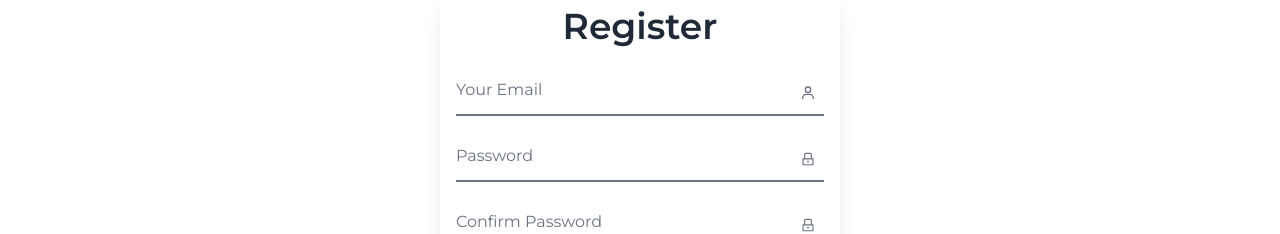
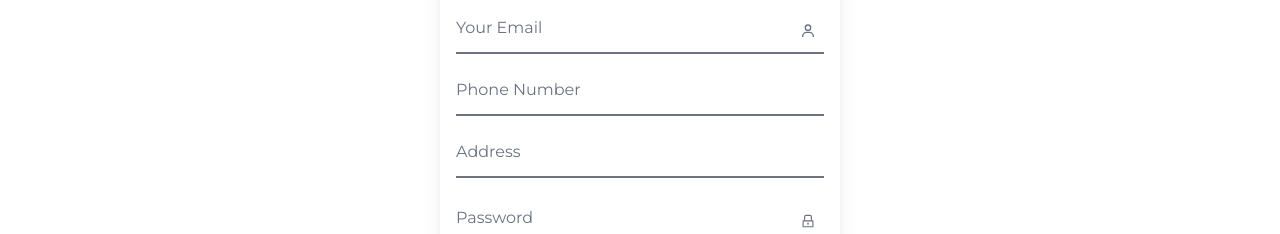
Before and after one commit to Soban3200/BennyQsystemsProjectFrontend, a React (Vite) app: page /register in a window 1280 px wide. Shown: the part 289-523 px from the top of the page. Built offline with nearby package versions, Linux system fonts and the light colour scheme.

Commit message:
Update Register.jsx

```diff
--- a/src/Components/Login/Register.jsx
+++ b/src/Components/Login/Register.jsx
@@ -35,6 +35,42 @@ const Register = () => {
               Your Email
             </label>
             <BiUser className="absolute top-1/2 right-2 transform -translate-y-1/2 text-gray-500 peer-focus:text-indigo-800 transition-all duration-300 ease-in-out" />
+          </div>
+
+          {/* Phone Number Input */}
+          <div className="relative my-4">
+            <input
+              type="tel"
+              id="phoneNumber"
+              className="block w-full px-0 py-2 text-base sm:text-lg text-gray-900 bg-transparent border-b-2 border-gray-500 appearance-none focus:outline-none focus:ring-0 peer transition duration-300 ease-in-out"
+              required
+              placeholder=" "
+              aria-label="Phone Number"
+            />
+            <label
+              htmlFor="phoneNumber"
+              className="absolute left-0 top-2 text-gray-500 text-sm sm:text-base transform -translate-y-6 scale-75 origin-[0] peer-focus:left-0 peer-focus:text-indigo-800 peer-focus:top-0 peer-focus:scale-75 peer-focus:-translate-y-6 peer-placeholder-shown:scale-100 peer-placeholder-shown:translate-y-0 transition-all duration-300 ease-in-out"
+            >
+              Phone Number
+            </label>
+          </div>
+
+          {/* Address Input */}
+          <div className="relative my-4">
+            <input
+              type="text"
+              id="address"
+              className="block w-full px-0 py-2 text-base sm:text-lg text-gray-900 bg-transparent border-b-2 border-gray-500 appearance-none focus:outline-none focus:ring-0 peer transition duration-300 ease-in-out"
+              required
+              placeholder=" "
+              aria-label="Address"
+            />
+            <label
+              htmlFor="address"
+              className="absolute left-0 top-2 text-gray-500 text-sm sm:text-base transform -translate-y-6 scale-75 origin-[0] peer-focus:left-0 peer-focus:text-indigo-800 peer-focus:top-0 peer-focus:scale-75 peer-focus:-translate-y-6 peer-placeholder-shown:scale-100 peer-placeholder-shown:translate-y-0 transition-all duration-300 ease-in-out"
+            >
+              Address
+            </label>
           </div>
 
           {/* Password Input */}
```
